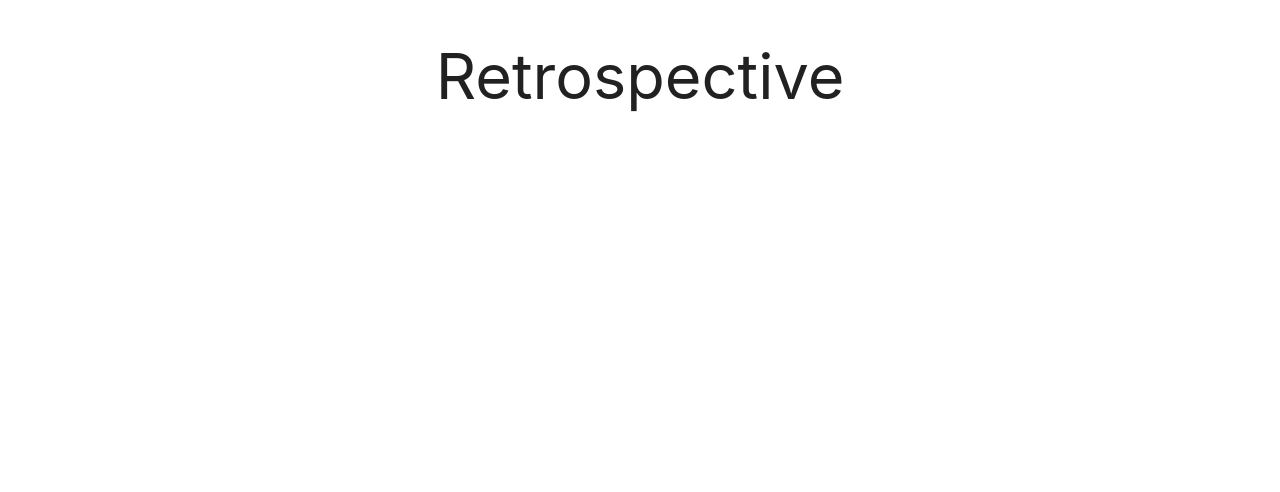
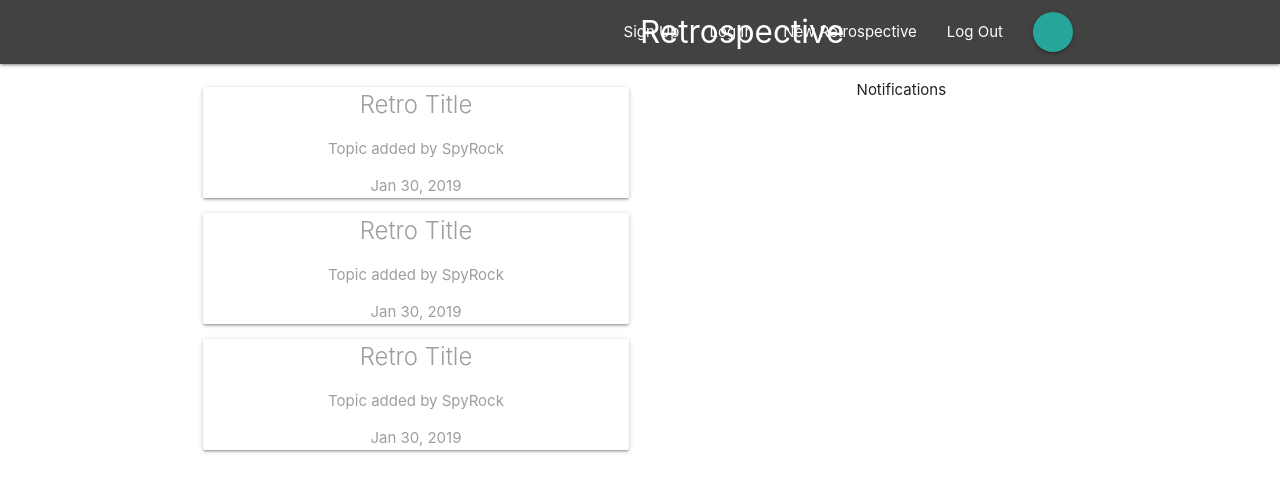
Before and after one commit to SpyRock28/retrospective, a React (Create React App) app: page / in a window 1280 px wide. Shown: the top 492 px of the page. Built offline with nearby package versions, Linux system fonts and the light colour scheme.

Commit message:
set up dashboard

```diff
--- a/src/App.js
+++ b/src/App.js
@@ -1,16 +1,21 @@
 import React, { Component } from 'react';
 import './App.css';
-import { BrowserRouter } from 'react-router-dom';
+import { BrowserRouter, Switch, Route } from 'react-router-dom';
+import Navbar from './components/layout/Navbar';
+import Dashboard from './components/dashboard/Dashboard';
 
 class App extends Component {
   render() {
     return (
       <BrowserRouter>
         <div className="App">
-          <h1>Retrospective</h1>
+          <Navbar />
+          <Switch>
+            <Route path='/' component={Dashboard} />
+          </Switch>
         </div>
       </BrowserRouter>
-    );
+    )
   }
 }
 
--- a/src/components/dashboard/Dashboard.js
+++ b/src/components/dashboard/Dashboard.js
@@ -0,0 +1,22 @@
+import React, { Component } from 'react';
+import Notifications from './Notifications';
+import RetroList from '../retros/RetroList';
+
+class Dashboard extends Component {
+  render(){
+    return (
+      <div className="dashboard container">
+        <div className="row">
+          <div className="col s12 m6">
+            <RetroList />
+          </div>
+          <div className="col s12 m5 offset-m1">
+            <Notifications />
+          </div>
+        </div>
+      </div>
+    )
+  }
+}
+
+export default Dashboard;
--- /dev/null
+++ b/src/components/dashboard/Notifications.js
@@ -0,0 +1,11 @@
+import React from 'react';
+
+const Notifications = () => {
+  return (
+    <div>
+      <p>Notifications</p>
+    </div>
+  )
+}
+
+export default Notifications;
--- a/src/components/layout/Navbar.js
+++ b/src/components/layout/Navbar.js
@@ -1,12 +1,19 @@
 import React from 'react';
 import { Link } from 'react-router-dom';
+import SignedInLinks from './SignedInLinks';
+import SignedOutLinks from './SignedOutLinks';
+
 
 const Navbar = () => {
   return (
     <nav className="nav-wrapper grey darken-3">
       <div className="container">
-        <Link to='/' className="brand-logo">Retrospective</Link>
+        <Link to='/' className="brand-logo left">Retrospective</Link>
+        <SignedInLinks />
+        <SignedOutLinks />
       </div>
     </nav>
   )
 }
+
+export default Navbar;
--- a/src/components/layout/SignedInLinks.js
+++ b/src/components/layout/SignedInLinks.js
@@ -0,0 +1,14 @@
+import React from 'react';
+import { NavLink } from 'react-router-dom';
+
+const SignedInLinks = () => {
+  return (
+    <ul className="right">
+      <li><NavLink to='/'>New Retrospective</NavLink></li>
+      <li><NavLink to='/'>Log Out</NavLink></li>
+      <li><NavLink to='/' className="btn btn-floating"></NavLink></li>
+    </ul>
+  )
+}
+
+export default SignedInLinks;
--- a/src/components/layout/SignedOutLinks.js
+++ b/src/components/layout/SignedOutLinks.js
@@ -0,0 +1,13 @@
+import React from 'react';
+import { NavLink } from 'react-router-dom';
+
+const SignedOutLinks = () => {
+  return (
+    <ul className="right">
+      <li><NavLink to='/'>Sign Up</NavLink></li>
+      <li><NavLink to='/'>Log In</NavLink></li>
+    </ul>
+  )
+}
+
+export default SignedOutLinks;
--- a/src/components/retros/RetroList.js
+++ b/src/components/retros/RetroList.js
@@ -0,0 +1,33 @@
+import React from 'react';
+
+const RetroList = () => {
+  return (
+    <div className="retro section">
+      <div className="card z-depth-0 retro-summary">
+        <div className="card content grey-text darken-3">
+          <span className="card-title">Retro Title</span>
+          <p>Topic added by SpyRock</p>
+          <p className="grey-text">Jan 30, 2019</p>
+        </div>
+      </div>
+
+      <div className="card z-depth-0 retro-summary">
+        <div className="card content grey-text darken-3">
+          <span className="card-title">Retro Title</span>
+          <p>Topic added by SpyRock</p>
+          <p className="grey-text">Jan 30, 2019</p>
+        </div>
+      </div>
+
+      <div className="card z-depth-0 retro-summary">
+        <div className="card content grey-text darken-3">
+          <span className="card-title">Retro Title</span>
+          <p>Topic added by SpyRock</p>
+          <p className="grey-text">Jan 30, 2019</p>
+        </div>
+      </div>
+    </div>
+  )
+}
+
+export default RetroList;
```
Also changed, not shown: src/components/dashboard/Notification.js (deleted).
